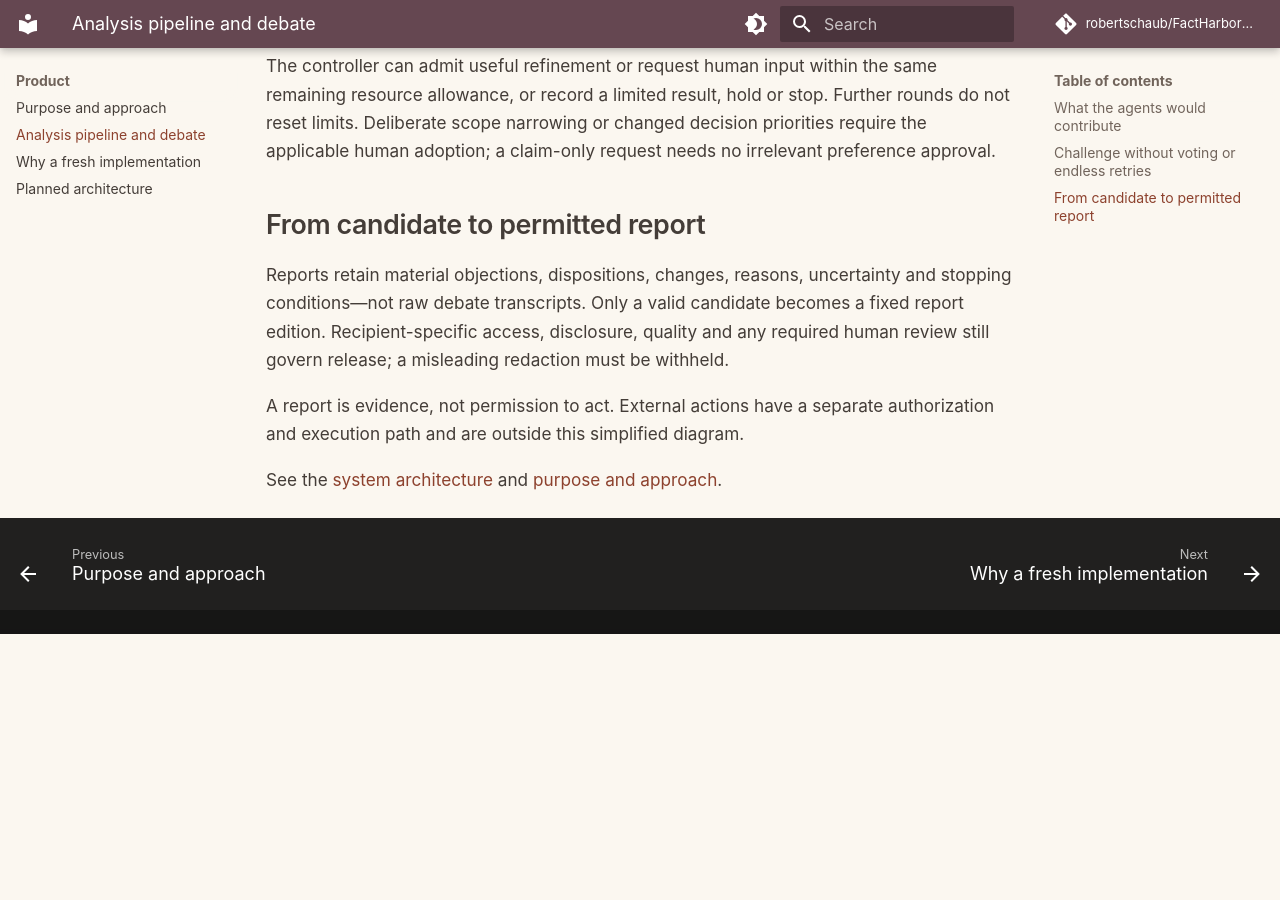
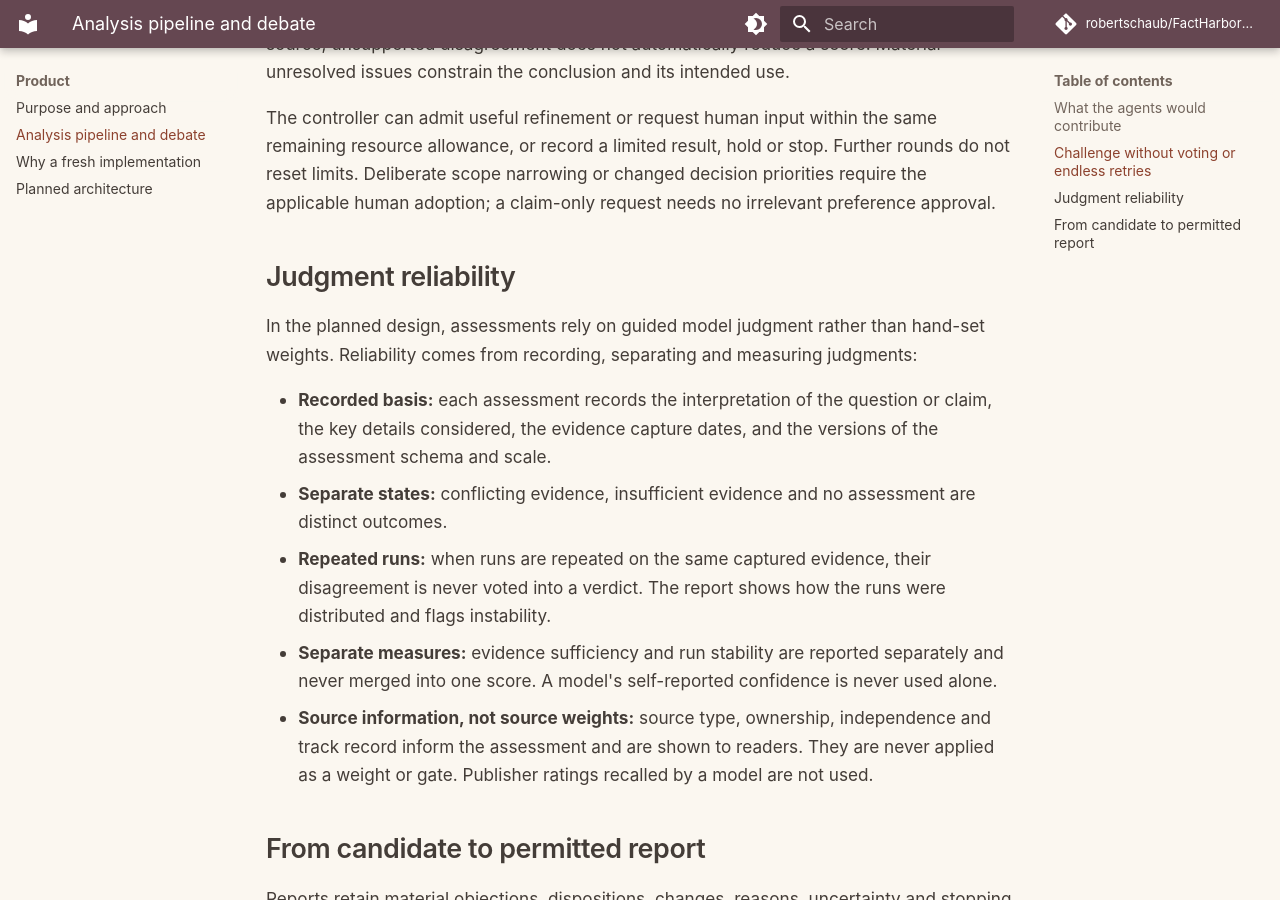
Before and after one commit to robertschaub/FactHarborDSS, an MkDocs documentation site: the page built from docs/Pipeline.md, in a window 1280 px wide and 900 px high, scrolled down 2928 px. Built offline with MkDocs 1.6.1 and Material for MkDocs 9.7.7, drawn with Linux system fonts in a browser that asks for light colours; comment, search, counter and statistics services are not loaded; before the commit the page ends 3562 px from its top, so only the background shows below that; some of the changed text lies outside the part shown.

Commit message:
docs: add judgment reliability rules to the pipeline
Record how planned assessments stay reliable without hand-set weights:
each assessment records its basis, outcome states stay separate, and
disagreement between repeated runs is shown rather than voted.
Sufficiency and stability are kept apart, and source information is
used instead of source weights. Fold the trusted-code checks into the
Validator row.

Reviewed independently in two rounds (rework, then adopt with edits);
the edits are applied.

Co-Authored-By: Claude Opus 5.5 <noreply@anthropic.com>

```diff
--- a/docs/Pipeline.md
+++ b/docs/Pipeline.md
@@ -20,7 +20,7 @@ The controller selects only required or justified tasks, their dependencies and
 | Challenger / specialist | Examine counterevidence, alternative explanations, citation or scope defects, or a specific expert question. |
 | Self-consistency | Examine instability or contradictions on comparable inputs. Repetition and agreement add no independent evidence. |
 | Reconciler | Accept, reject or retain each material objection as unresolved, with reasons; revise affected findings where justified. |
-| Validator | Apply the required qualified semantic checks. Trusted code separately checks references, versions, arithmetic and current authority. Validation grants no release or action permission. |
+| Validator | Apply the required qualified semantic checks, including whether citations support the claim. Trusted code separately checks reference existence, exact quotations, evidence dates, versions, arithmetic and current authority. It applies no source weights or evidence-count formulas. Validation grants no release or action permission. |
 
 These are task roles, not necessarily five permanent agents or five different models. Different role names do not establish independence. The controller joins only the dependencies it admitted, rejects stale or incompatible results, and retains an explicit outcome for failed or cancelled tasks.
 
@@ -32,6 +32,16 @@ Reconciliation follows the substance of an objection, not the number of agents s
 
 The controller can admit useful refinement or request human input within the same remaining resource allowance, or record a limited result, hold or stop. Further rounds do not reset limits. Deliberate scope narrowing or changed decision priorities require the applicable human adoption; a claim-only request needs no irrelevant preference approval.
 
+## Judgment reliability
+
+In the planned design, assessments rely on guided model judgment rather than hand-set weights. Reliability comes from recording, separating and measuring judgments:
+
+- **Recorded basis:** each assessment records the interpretation of the question or claim, the key details considered, the evidence capture dates, and the versions of the assessment schema and scale.
+- **Separate states:** conflicting evidence, insufficient evidence and no assessment are distinct outcomes.
+- **Repeated runs:** when runs are repeated on the same captured evidence, their disagreement is never voted into a verdict. The report shows how the runs were distributed and flags instability.
+- **Separate measures:** evidence sufficiency and run stability are reported separately and never merged into one score. A model's self-reported confidence is never used alone.
+- **Source information, not source weights:** source type, ownership, independence and track record inform the assessment and are shown to readers. They are never applied as a weight or gate. Publisher ratings recalled by a model are not used.
+
 ## From candidate to permitted report
 
 Reports retain material objections, dispositions, changes, reasons, uncertainty and stopping conditions—not raw debate transcripts. Only a valid candidate becomes a fixed report edition. Recipient-specific access, disclosure, quality and any required human review still govern release; a misleading redaction must be withheld.
```
